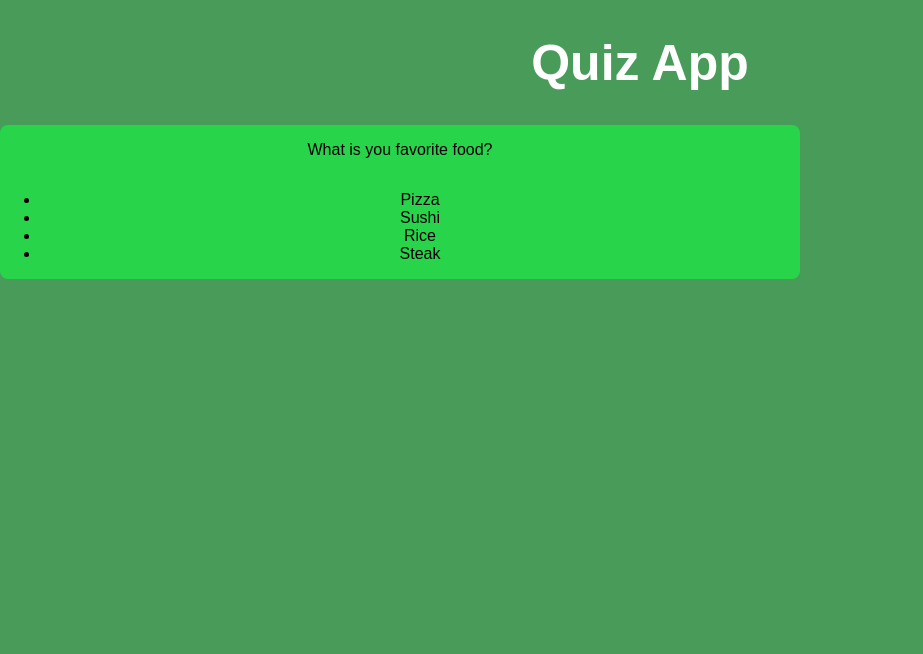
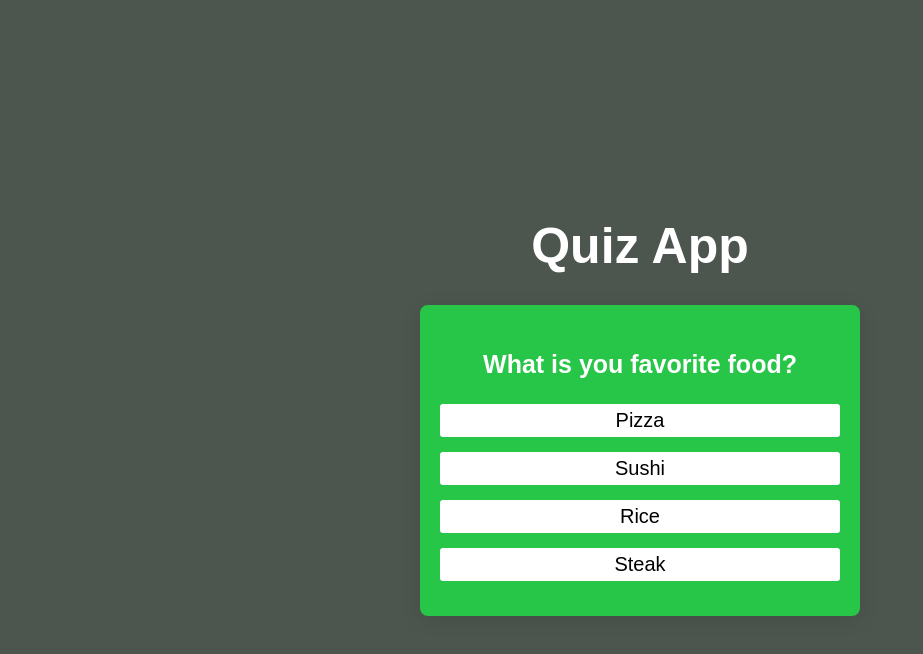
Before and after one commit to Zeek04/quiz-app, a plain HTML site: page index.html in a window 1280 px wide. Shown: the whole page, without its empty margins (0-923 px from the left). Drawn offline with Linux system fonts and the light colour scheme.

Commit message:
Style css to my liking

```diff
--- a/index.html
+++ b/index.html
@@ -7,6 +7,7 @@
     <link rel="stylesheet" href="style.css">
 </head>
 <body>
+    <div class="quiz-app">
         <div class="header">
             <header>
                 <h1>Quiz App</h1>
@@ -19,14 +20,14 @@
             </div>
             <div id="answers-container">
                 <ul id="answer">
-                <li>Pizza</li>
-                <li>Sushi</li>
-                <li>Rice</li>
-                <li>Steak</li>
+                    <li><button>Pizza</button></li>
+                    <li><button>Sushi</button></li>
+                    <li><button>Rice</button></li>
+                    <li><button>Steak</button></li>
                 </ul>
             </div>
         </div>
-
+    </div>
 </body>
 <script src="script.js"></script>
 </html>
--- a/style.css
+++ b/style.css
@@ -1,24 +1,68 @@
 body{
     margin: 0;
     padding: 0;
-    background-color: rgba(27, 130, 48, 0.8);
+    background-color: rgba(32, 43, 34, 0.8);
     font-family: Arial, Helvetica, sans-serif;
+    display: flex;
+    justify-content: center;
+    flex-direction: column;
+    align-items: center;
+    height: 100vh;
 }
 
 .header header h1{
     color: #fff;
     text-align: center;
     font-size: 50px;
+    margin-bottom: 30px;
 }
 
 .quiz-container{
     display: flex;
     justify-content: center;
-    text-align: center;
     flex-direction: column;
     box-sizing: border-box;
     border-radius: 8px;
+    box-shadow: 0 4px 20px rgba(0, 0, 0, 0.1);
     background: rgba(32, 227, 71, 0.8);
-    max-width: 800px;
-    left: 30px;
+    max-width: 500px;
+    width: 100%;
+    text-align: center;
+    padding: 20px;
 }
+
+#question{
+    color: #fff;
+    font-size: 25px;
+    font-weight: 600;
+}
+
+#answer{
+    color: #fff;
+    list-style: none;
+    margin: 0;
+    padding: 0;
+
+}
+
+#answer li{
+    line-height: 30px;
+}
+
+#answer li button{
+    background-color: #fff;
+    border: none;
+    border-radius: 3px;
+    padding: 5px 15px;
+    font-size: 20px;
+    cursor: pointer;
+    width: 400px;
+    margin-bottom: 15px;
+    transition: background-color 0.3s ease;
+}
+
+#answer li button:hover{
+    background-color: rgba(32, 43, 34, 0.8);
+    transform: translateY(-2px);
+
+}
```
Lines whose indentation alone changed are shown as unchanged.
